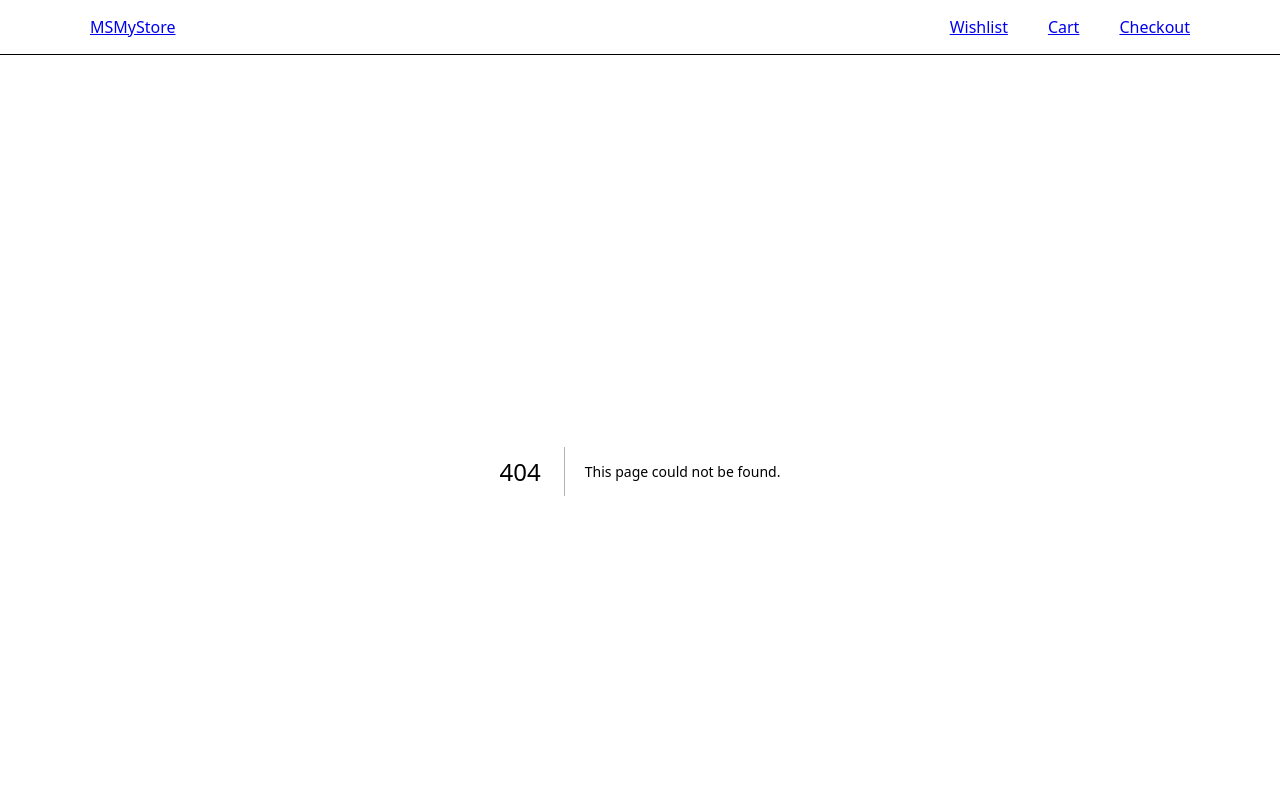
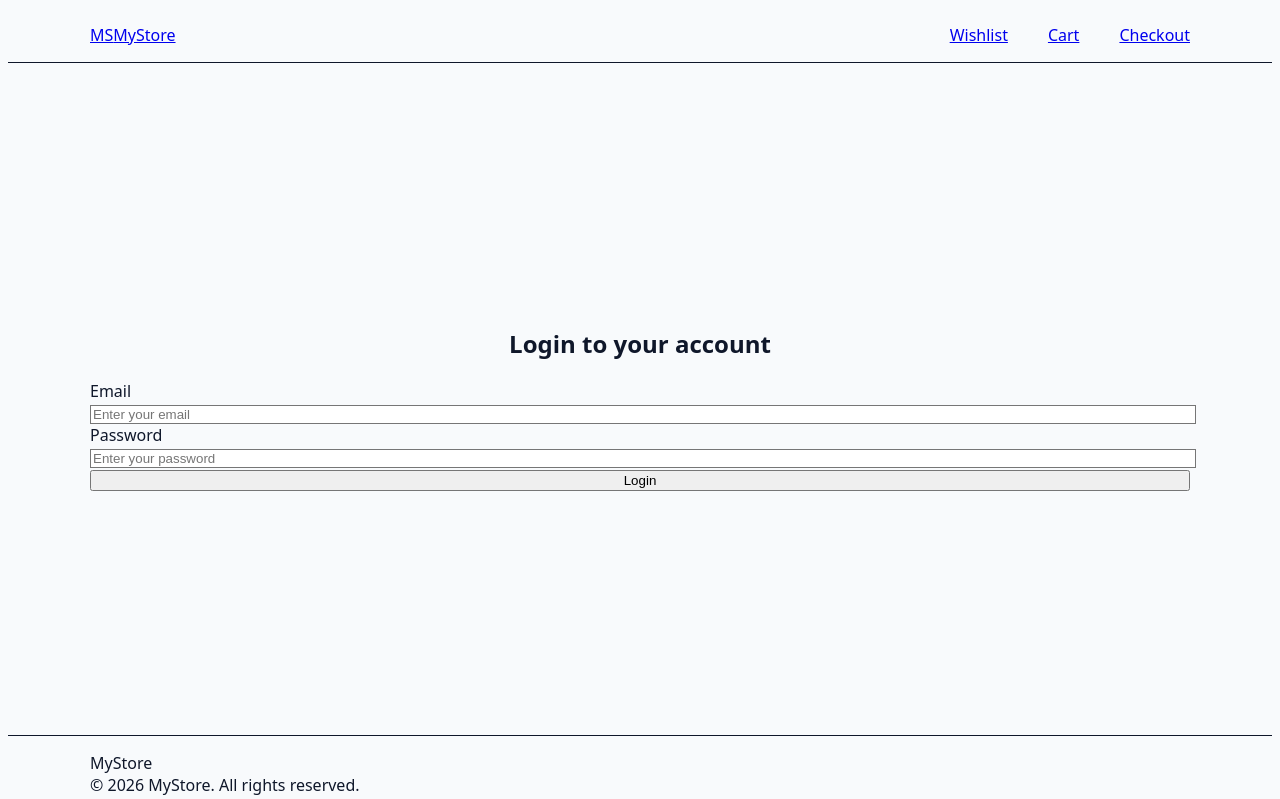
Before and after one commit to mroppatel/ecommerce-frontend-nextjs, a Next.js app: page /login in a window 1280 px wide. Before the commit this address had no page. Shown: the top 799 px of the page. Built offline with nearby package versions, Linux system fonts and the light colour scheme.

Commit message:
commited changes of login api

```diff
--- /dev/null
+++ b/src/app/api/login/route.ts
@@ -0,0 +1,17 @@
+import { NextRequest, NextResponse } from "next/server";
+
+export async function POST(req: NextRequest) {
+  const body = await req.json();
+
+  const res = await fetch(
+    "https://staging-backend.thebobproject.co/api/v2/login",
+    {
+      method: "POST",
+      headers: { "Content-Type": "application/json" },
+      body: JSON.stringify(body),
+    }
+  );
+
+  const data = await res.json();
+  return NextResponse.json(data, { status: res.status });
+}
--- /dev/null
+++ b/src/app/events/page.tsx
@@ -0,0 +1,36 @@
+"use client";
+
+import { useEffect, useState } from "react";
+import { useRouter } from "next/navigation";
+
+export default function EventsPage() {
+  const router = useRouter();
+  const [authorized, setAuthorized] = useState(false);
+
+  useEffect(() => {
+    const token = localStorage.getItem("auth_token");
+    const role = localStorage.getItem("user_role");
+
+    if (!token || role !== "Member") {
+      router.push("/login");
+      return;
+    }
+
+    setAuthorized(true);
+  }, [router]);
+
+  if (!authorized) return null;
+
+  return (
+    <div className="py-10">
+      <div className="bg-white rounded-2xl shadow-lg p-8 max-w-2xl mx-auto">
+        <h1 className="text-2xl font-bold text-slate-800 mb-2">
+          Welcome, Member
+        </h1>
+
+        <h2 className="text-xl font-bold text-slate-800 mb-4">Events</h2>
+        <p className="text-slate-500">No events available yet.</p>
+      </div>
+    </div>
+  );
+}
--- /dev/null
+++ b/src/app/login/page.tsx
@@ -0,0 +1,123 @@
+"use client";
+
+import React, { useState } from "react";
+import { useRouter } from "next/navigation";
+
+export default function LoginPage() {
+  const router = useRouter();
+
+  const [email, setEmail] = useState("");
+  const [password, setPassword] = useState("");
+  const [message, setMessage] = useState("");
+  const [messageType, setMessageType] = useState<"error" | "warning">("error");
+  const [loading, setLoading] = useState(false);
+
+  const handleLogin = async (e: React.FormEvent<HTMLFormElement>) => {
+    e.preventDefault();
+    setLoading(true);
+    setMessage("");
+
+    const payload = {
+      type: "password",
+      email,
+      password,
+    };
+
+    try {
+      const res = await fetch("/api/login", {
+        method: "POST",
+        headers: { "Content-Type": "application/json" },
+        body: JSON.stringify(payload),
+      });
+      const data = await res.json();
+      console.log("Login data:", data);
+      if (res.ok && data?.success) {
+        const role = data.role;
+        const token = data.token;
+
+        if (role === "Member") {
+          // Store auth data only for Members
+          if (token) {
+            localStorage.setItem("auth_token", token);
+          }
+          localStorage.setItem("user_role", role);
+          router.push("/events");
+        } else if (role === "Public Member") {
+          setMessageType("warning");
+          setMessage("Upgrade Your Account");
+        } else {
+          setMessageType("error");
+          setMessage("Unknown user role. Please contact support.");
+        }
+      } else {
+        setMessageType("error");
+        setMessage(data?.message || "Login failed. Please check your credentials.");
+      }
+    } catch (error) {
+      setMessageType("error");
+      setMessage("Something went wrong. Please try again.");
+    }
+
+    setLoading(false);
+  };
+
+  return (
+    <div className="flex items-center justify-center" style={{ minHeight: "calc(100vh - 160px)" }}>
+      <div className="w-full max-w-sm bg-white px-8 py-10 rounded-2xl shadow-lg">
+        <h2 className="text-2xl font-bold text-center text-slate-800 mb-8">
+          Login to your account
+        </h2>
+
+        <form onSubmit={handleLogin} className="space-y-4">
+          <div>
+            <label className="block text-sm font-semibold text-slate-700 mb-1.5">
+              Email
+            </label>
+            <input
+              type="email"
+              placeholder="Enter your email"
+              className="w-full px-4 py-2.5 border border-slate-300 rounded-lg text-sm focus:ring-2 focus:ring-amber-400 focus:border-amber-400 focus:outline-none transition"
+              value={email}
+              onChange={(e) => setEmail(e.target.value)}
+              required
+            />
+          </div>
+
+          <div>
+            <label className="block text-sm font-semibold text-slate-700 mb-1.5">
+              Password
+            </label>
+            <input
+              type="password"
+              placeholder="Enter your password"
+              className="w-full px-4 py-2.5 border border-slate-300 rounded-lg text-sm focus:ring-2 focus:ring-amber-400 focus:border-amber-400 focus:outline-none transition"
+              value={password}
+              onChange={(e) => setPassword(e.target.value)}
+              required
+            />
+          </div>
+
+          {message && (
+            <p
+              className={`text-sm text-center font-medium rounded-lg p-3 ${
+                messageType === "warning"
+                  ? "text-amber-700 bg-amber-50 border border-amber-200"
+                  : "text-red-600 bg-red-50 border border-red-200"
+              }`}
+            >
+              {message}
+            </p>
+          )}
+
+          <button
+            type="submit"
+            disabled={loading}
+            className="w-full bg-amber-400 text-black py-2.5 rounded-lg font-bold hover:bg-amber-500 transition disabled:opacity-50 disabled:cursor-not-allowed mt-2"
+          >
+            {loading ? "Logging in..." : "Login"}
+          </button>
+        </form>
+      </div>
+    </div>
+  );
+}
```
Also changed, not shown: .claude/settings.local.json (added), 1 other file (tests, documents, lock files or other folders).
